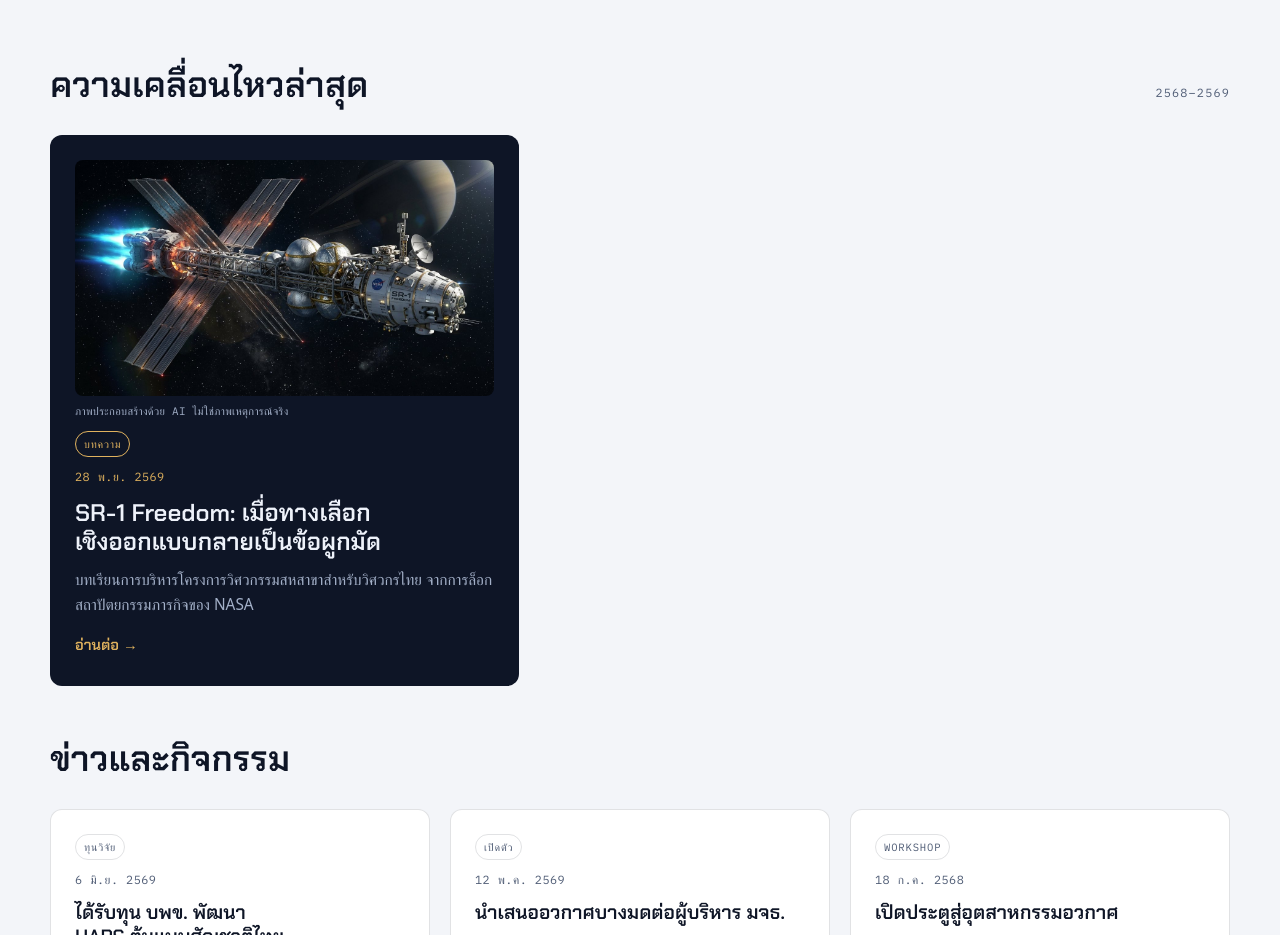
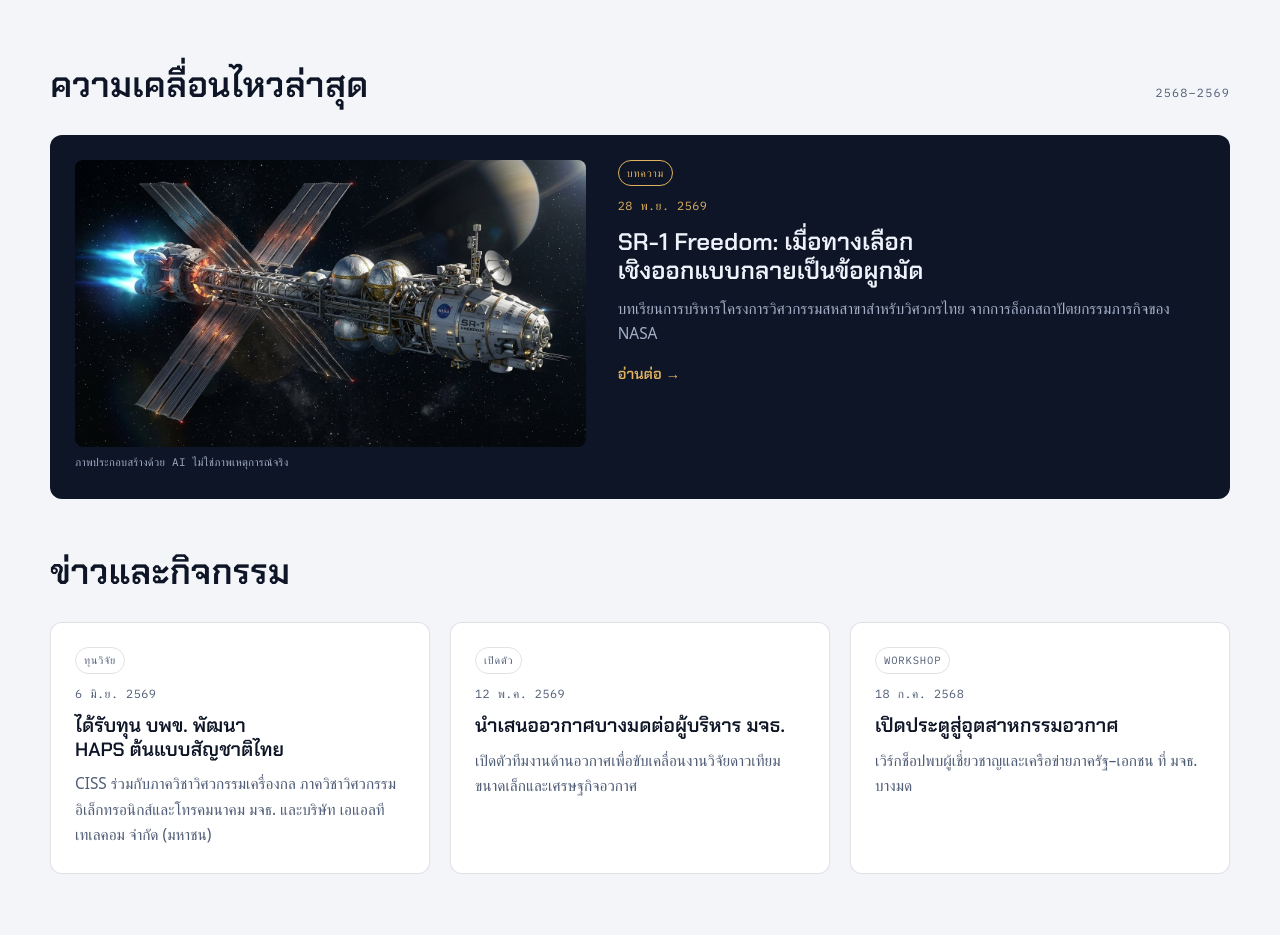
Before and after one commit to chirasil/thonburi-space, a plain HTML site: page index.html in a window 1280 px wide. Shown: the part 800-1735 px from the top of the page. Drawn offline with Linux system fonts and the light colour scheme; no server answers; a web font is replaced by a local one.

Commit message:
Home: single update shows as one wide card

```diff
--- a/index.html
+++ b/index.html
@@ -109,6 +109,11 @@ p{margin:0}
 .news p{color:var(--paper-dim);font-size:.96rem;line-height:1.65}
 .news .lead p{color:var(--dim)}
 .news.plain{grid-template-columns:repeat(3,minmax(0,1fr))}
+/* a single update: one wide card, picture left and text right */
+.news article.lead:only-child{grid-column:1/-1;display:grid;grid-template-columns:minmax(0,1fr) minmax(0,1.15fr);grid-auto-rows:min-content;column-gap:32px;row-gap:10px;align-content:center}
+.news article.lead:only-child>*{grid-column:2;justify-self:start}
+.news article.lead:only-child>.nvid{grid-column:1;grid-row:1/span 8;justify-self:stretch}
+.news article.lead:only-child:not(:has(.nvid)){display:flex}
 .sub-head{margin-top:52px;scroll-margin-top:88px}
 .tag{align-self:flex-start;font-family:var(--f-mono);font-size:.66rem;letter-spacing:.08em;text-transform:uppercase;padding:3px 8px;border-radius:999px;border:1px solid var(--paper-line);color:var(--paper-dim)}
 .lead .tag{border-color:var(--signal);color:var(--signal)}
@@ -241,6 +246,7 @@ footer small{display:block;color:var(--dim);font-size:.76rem;margin-top:8px;line
   .links.open{display:flex;position:absolute;top:100%;left:0;right:0;flex-direction:column;align-items:flex-start;gap:16px;background:var(--void);border-bottom:1px solid var(--line);padding:20px max(16px,env(safe-area-inset-right,0px)) 24px max(16px,env(safe-area-inset-left,0px))}
   .burger{display:block}
   .news,.news.plain{grid-template-columns:1fr}
+  .news article.lead:only-child{display:flex}
   .paths{grid-template-columns:1fr}
   .cocks{grid-template-columns:1fr}
   .team{grid-template-columns:repeat(2,minmax(0,1fr))}
```
